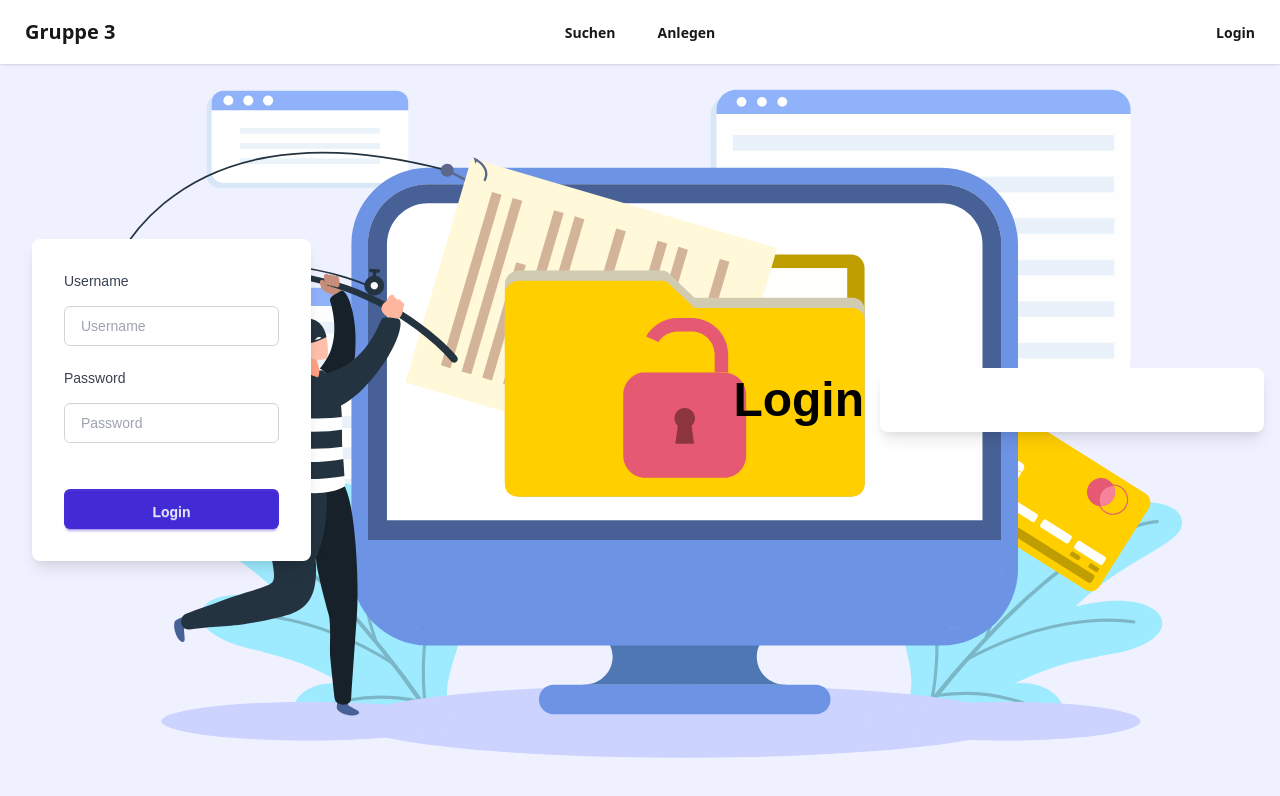
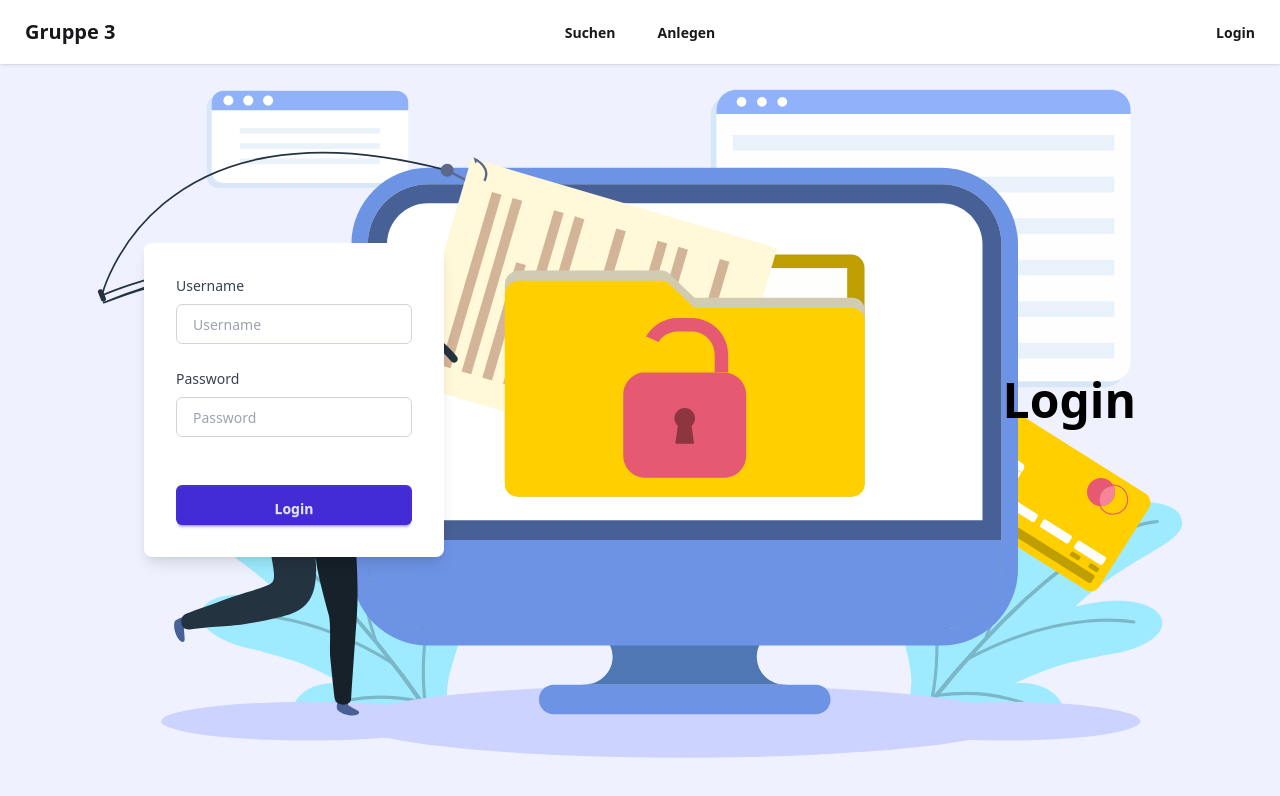
Before and after one commit to JuliusM123/web-Anwendung, an Angular app: page /login in a window 1280 px wide. Shown: the top 796 px of the page. Built offline with nearby package versions, Linux system fonts and the light colour scheme.

Commit message:
feat: modify html file

```diff
--- a/src/app/login/login.component.html
+++ b/src/app/login/login.component.html
@@ -1,12 +1,3 @@
-<head>
-  <meta charset="UTF-8" />
-  <meta name="viewport" content="width=device-width, initial-scale=1.0" />
-  <title>Login</title>
-  <link rel="stylesheet" href="login.component.css" />
-  <!-- HIER IST DER WICHTIGE TEIL -->
-</head>
-<body>
-  <!-- Dein HTML-Code von oben kommt hier rein -->
 <div
     class="hero bg-base-200 min-h-screen"
     style="
@@ -16,31 +7,47 @@
     "
 >
     <div class="hero-content flex-col lg:flex-row-reverse">
-      <div
-        class="flex items-center justify-center lg:justify-end w-full lg:w-1/2"
-      >
-        <h1 class="text-5xl font-bold text-black text-center lg:text-right">
-          Login
-        </h1>
+        <div class="text-center lg:text-right lg:w-1/2">
+            <h1 class="text-5xl font-bold text-black">Login</h1>
         </div>
         <div class="card bg-base-100 w-full max-w-sm shrink-0 shadow-2xl">
-        <div class="card-body">
-          <fieldset class="fieldset">
-            <label class="label" for="username">Username</label>
-            <input id="username" type="text" class="input" placeholder="Username" [(ngModel)]="username" />
-            <label class="label" for="password">Password</label>
-            <input type="password" class="input input-bordered" placeholder="Password" [(ngModel)]="password" />
-            <button class="btn btn-primary mt-6" (click)="login()">Login</button>
-          </fieldset>
+            <form class="card-body" (ngSubmit)="login()">
+                <div class="form-control">
+                    <label class="label" for="username">
+                        <span class="label-text">Username</span>
+                    </label>
+                    <input
+                        id="username"
+                        type="text"
+                        placeholder="Username"
+                        class="input input-bordered"
+                        [(ngModel)]="username"
+                        name="username"
+                        required
+                    />
+                </div>
+                <div class="form-control">
+                    <label class="label" for="password">
+                        <span class="label-text">Password</span>
+                    </label>
+                    <input
+                        id="password"
+                        type="password"
+                        placeholder="Password"
+                        class="input input-bordered"
+                        [(ngModel)]="password"
+                        name="password"
+                        required
+                    />
+                </div>
+                <div class="form-control mt-6">
+                    <button class="btn btn-primary" type="submit">Login</button>
+                </div>
+            </form>
         </div>
     </div>
 </div>
-    <div class="card bg-base-100 w-full max-w-sm shrink-0 shadow-2xl">
-    <div class="card-body">
-        <fieldset class="fieldset">
-            </fieldset>
-    </div>
-</div>
+
 <dialog #errorModal class="modal">
     <div class="modal-box">
         <h3 class="font-bold text-lg">Login fehlgeschlagen!</h3>
@@ -52,13 +59,14 @@
         </div>
     </div>
 </dialog>
+
 <dialog #successModal class="modal">
     <div class="modal-box p-0">
         <div class="alert alert-success h-full">
-      <svg xmlns="http://www.w3.org/2000/svg" class="stroke-current shrink-0 h-8 w-8" fill="none" viewBox="0 0 24 24"><path stroke-linecap="round" stroke-linejoin="round" stroke-width="2" d="M9 12l2 2 4-4m6 2a9 9 0 11-18 0 9 9 0 0118 0z" /></svg>
+            <svg xmlns="http://www.w3.org/2000/svg" class="stroke-current shrink-0 h-8 w-8" fill="none" viewBox="0 0 24 24">
+                <path stroke-linecap="round" stroke-linejoin="round" stroke-width="2" d="M9 12l2 2 4-4m6 2a9 9 0 11-18 0 9 9 0 0118 0z" />
+            </svg>
             <span class="text-lg font-bold">Erfolgreich eingeloggt!</span>
         </div>
     </div>
 </dialog>
-  </div>
-</body>
--- a/src/app/login/login.component.ts
+++ b/src/app/login/login.component.ts
@@ -5,8 +5,6 @@ import { Component, ChangeDetectionStrategy, inject, ViewChild } from '@angular/
 import { FormsModule } from '@angular/forms';
 import { Router } from '@angular/router';
 import { firstValueFrom } from 'rxjs/internal/firstValueFrom';
-
-const url = 'https://localhost:3000/auth/token';
 
 @Component({
     changeDetection: ChangeDetectionStrategy.OnPush,
@@ -31,6 +29,7 @@ export class LoginComponent {
     responseStatus: number | null = null;
 
     async login() {
+        console.log('Login attempt with:', this.username, this.password);
         const loginData = {
             username: this.username,
             password: this.password
@@ -38,6 +37,7 @@ export class LoginComponent {
         const headers = new HttpHeaders({
             'Content-Type': 'application/json',
         });
+        const url = 'https://localhost:3000/auth/token';
 
         try {
             const response = await firstValueFrom(
```
Lines whose indentation alone changed are shown as unchanged.
